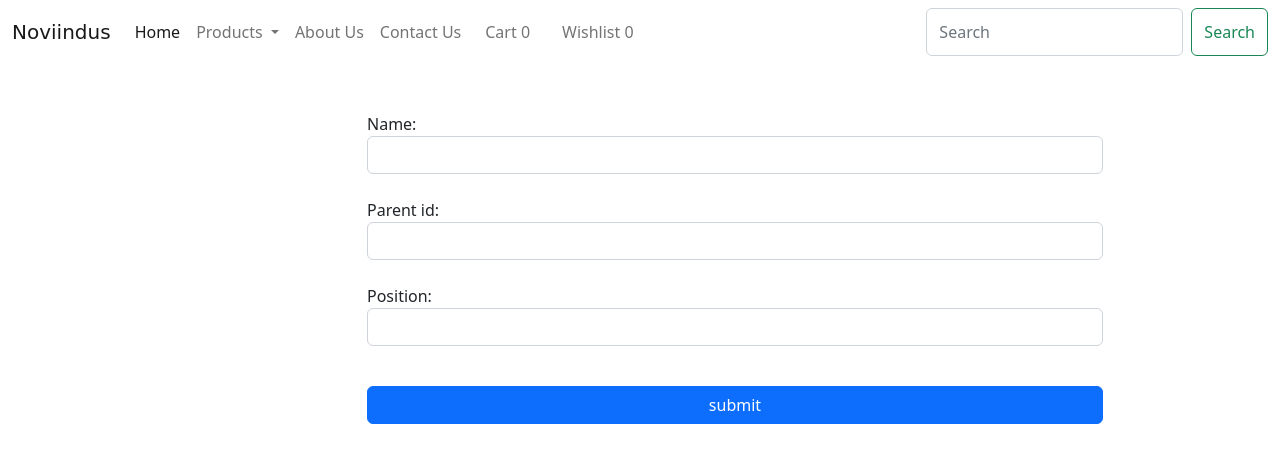
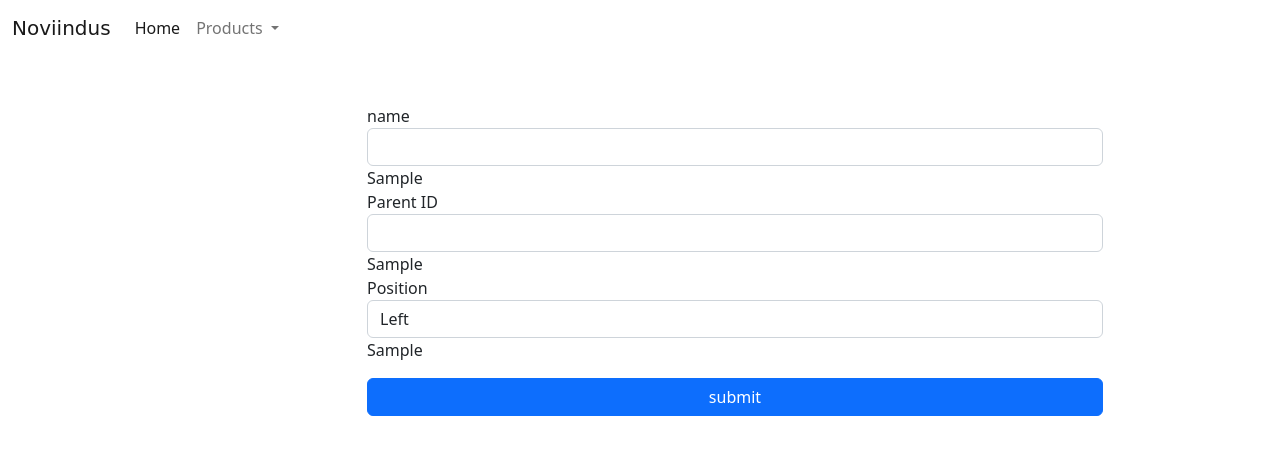
Before and after one commit to Prabinkanth/2ndnovi, a Django app: template app/templates/app/profile.html in a window 1280 px wide. Shown: the top 463 px of the page. Run offline with Django 4.2, Linux system fonts and the light colour scheme; a user stored in the database is signed in; the template is opened without the code that fills it: values that come from a table or form of the project are taken from there, most other values are stand-ins (such as "Sample title", 1, 10 or a date in 2020); some libraries are stand-ins or nearby versions; some web fonts are replaced.

Commit message:
option commit

```diff
--- a/app/forms.py
+++ b/app/forms.py
@@ -3,6 +3,7 @@ from .models import BinaryTree,Parent
 
 
 class CustomerProfileForm(forms.ModelForm):
+
 
     class Meta:
         model = BinaryTree
@@ -10,6 +11,5 @@ class CustomerProfileForm(forms.ModelForm):
         widgets ={
             'name':forms.TextInput(attrs={'class':'form-control'}),
             'parent_id':forms.TextInput(attrs={'class':'form-control'}),
-            'position':forms.TextInput(attrs={'class':'form-control'}),
-
+            'position': forms.Select(choices= [('left', 'Left'), ('right', 'Right')], attrs={'class':'form-control'}),
         }
--- a/app/templates/app/base.html
+++ b/app/templates/app/base.html
@@ -31,50 +31,9 @@
                 <a class="nav-link dropdown-toggle " href="#" role="button" data-bs-toggle="dropdown" aria-expanded="false">
                   Products
                 </a>
-
               </li>
-
-              <li class="nav-item">
-                <a class="nav-link " href="#">About Us</a>
-              </li>
-              <li class="nav-item">
-                <a class= "nav-link " href="#">Contact Us</a>
-              </li>
-              <li class="nav-item mx-2">
-                <a href="#" class="nav-link ">Cart 0  </a>
-              </li>
-              <li class="nav-item mx-2">
-                <a href="#" class="nav-link ">Wishlist 0  </a>
-              </li>
-
-              {% else %}
-              <li class="nav-item mx-2">
-                <a href="#" class="nav-link ">Login  </a>
-              </li>
-              <li class="nav-item mx-2">
-                <a href="#" class="nav-link ">Register </a>
-              </li>
-              {% endif %}
-
-            </ul>
-            {% if request.user.is_authenticated %}
-            <form class="d-flex" role="search">
-              <ul class="navbar-nav me-auto mb-2 ">
-                <li class="nav-item dropdown">
-                  <a class="nav-link dropdown-toggle text-white" href="#" id="profile-down" role="button" data-bs-toggle="dropdown" aria-expanded="false">
-                    {{request.user}}
-                  </a>
-                  <ul class="dropdown-menu">
-                    <li><a class="dropdown-item" href="#">Profile</a></li>
-                    <li><a class="dropdown-item" href="#">Logout</a></li>
-
-                  </ul>
-
-                </li>
-
+               </li>
               </ul>
-              <input class="form-control me-2" type="search" placeholder="Search" aria-label="Search">
-              <button class="btn btn-outline-success bg-white" type="submit">Search</button>
             </form>
 
           </div>
--- a/app/templates/app/profile.html
+++ b/app/templates/app/profile.html
@@ -14,11 +14,16 @@
 <form action="" method="post">
 
     {% csrf_token %}
+    <label for="">name</label>
+    {{form.name}}{{fm}} <small class="text-danger"> {{fm.errors|striptags}} </small>
+    <br>
+    <label for="">Parent ID</label>
+    {{form.parent_id}}{{fm}} <small class="text-danger"> {{fm.errors|striptags}} </small>
+    <br>
+    <label for="">Position</label>
+    {{form.position}}{{fm}} <small class="text-danger"> {{fm.errors|striptags}} </small>
+    <br>
 
-    {% for fm in form %}
-    {{fm.label_tag}}{{fm}} <small class="text-danger"> {{fm.errors|striptags}} </small>
-    <br>
-   {% endfor %}
    <div class="col-12 mt-3">
     <button type="submit" class="btn btn-primary w-100">submit</button>
    </div>
```
Also changed, not shown: db.sqlite3.
